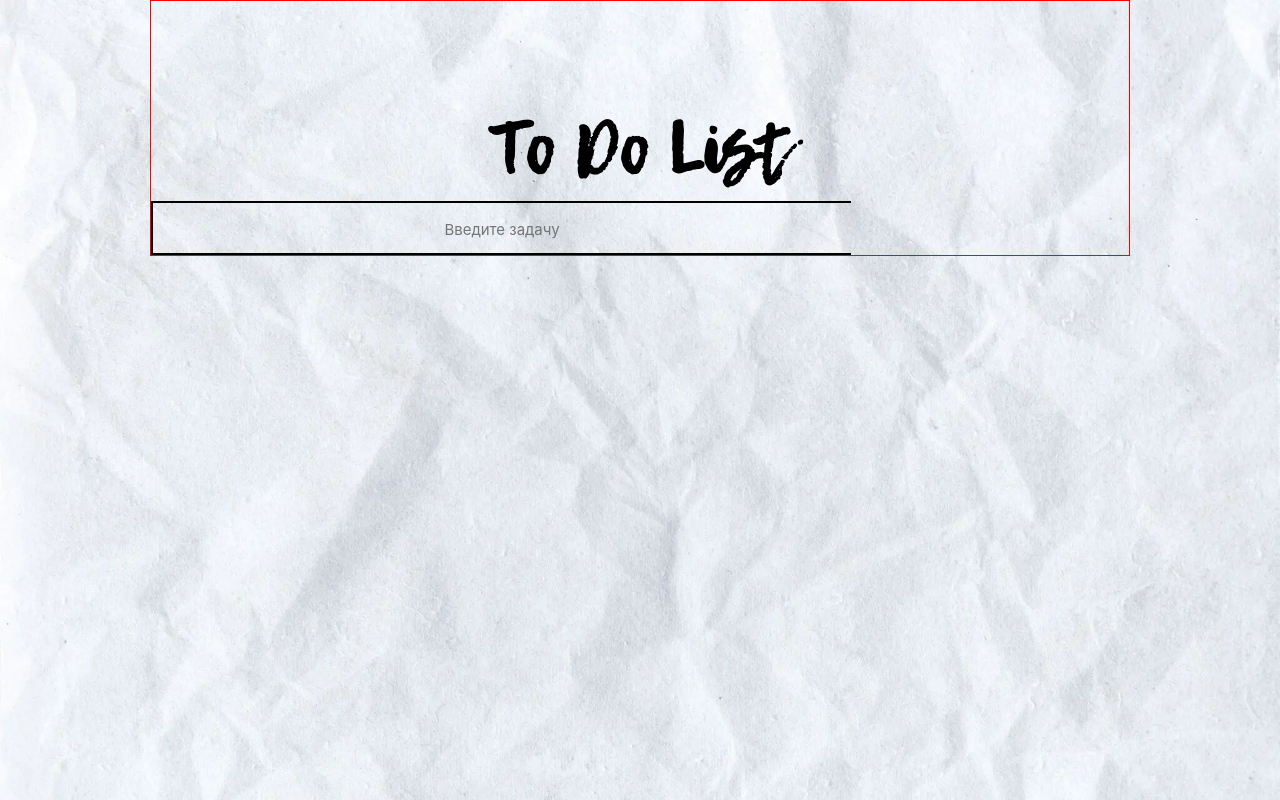
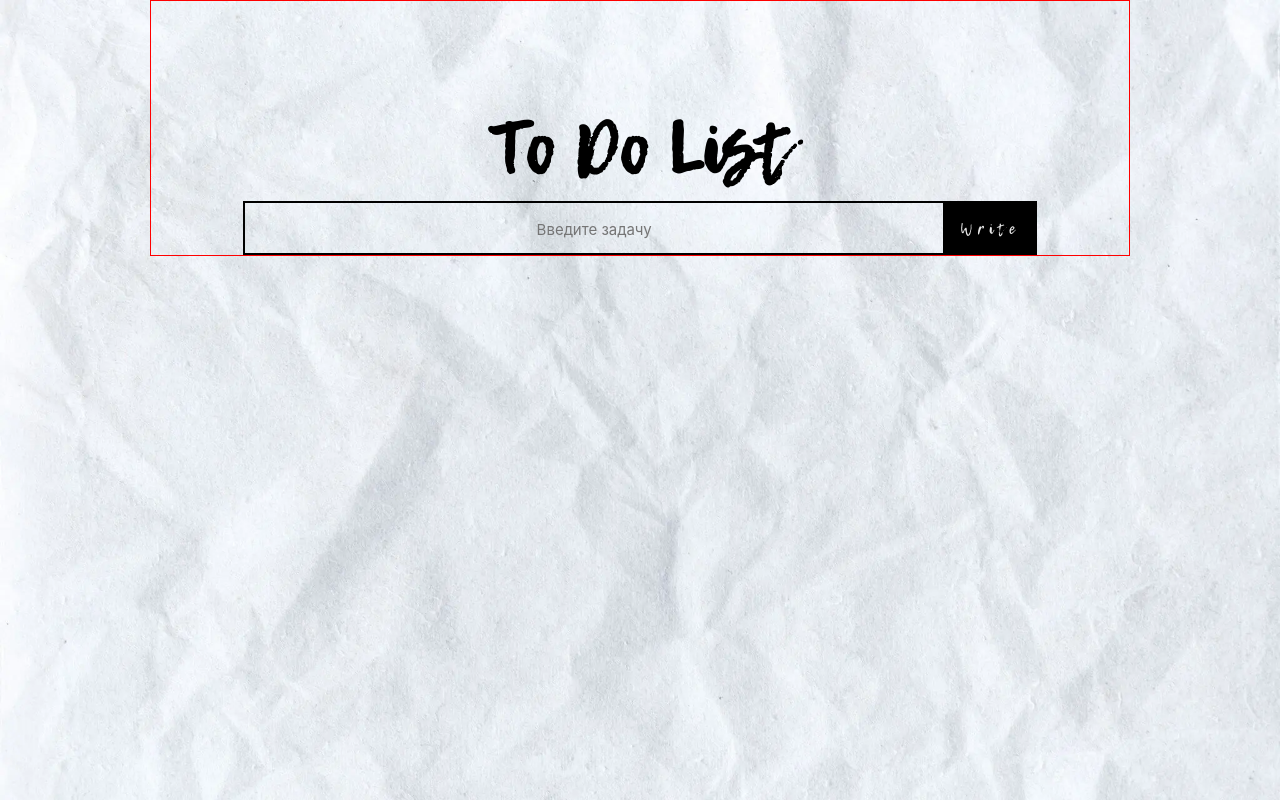
Before and after one commit to miliinbeer/todo-list, a React (Create React App) app: page / in a window 1280 px wide. Built offline with nearby package versions, Linux system fonts and the light colour scheme.

Commit message:
feat: added button and new styles

```diff
--- a/src/pages/home/index.tsx
+++ b/src/pages/home/index.tsx
@@ -1,6 +1,7 @@
 import React, { FunctionComponent } from "react";
 import { Root, Title, Items } from "./styles";
 import { InputWidget } from "../../shared/ui/input";
+import { ButtonWidget } from "../../shared/ui/button";
 
 export const Home: FunctionComponent = () => {
   return (
@@ -8,6 +9,7 @@ export const Home: FunctionComponent = () => {
       <Title>To Do List</Title>
       <Items>
         <InputWidget />
+        <ButtonWidget onClick={() => {}} children="Write" />
       </Items>
     </Root>
   );
--- a/src/pages/home/styles.ts
+++ b/src/pages/home/styles.ts
@@ -1,8 +1,6 @@
 import styled from "styled-components";
 
-export const Root = styled.div`
-
-`;
+export const Root = styled.div``;
 
 export const Title = styled.h1`
   height: 25vh;
@@ -14,5 +12,6 @@ export const Title = styled.h1`
 `;
 
 export const Items = styled.div`
-
+  display: flex;
+  justify-content: center;
 `;
```
